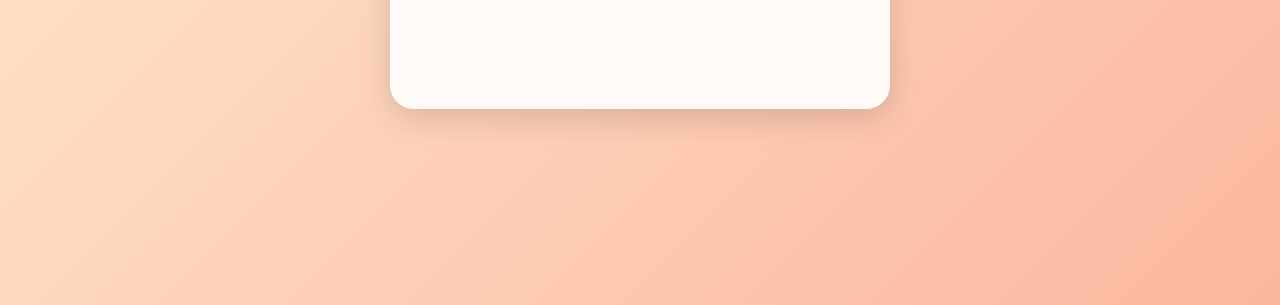
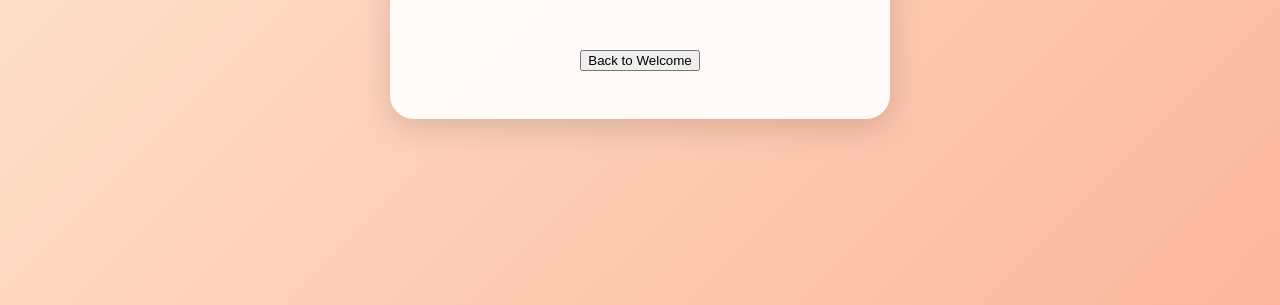
Before and after one commit to tatendacodespace/pickAdoor, a plain HTML site: page index.html in a window 1280 px wide. Shown: the part 495-800 px from the top of the page. Drawn offline with Linux system fonts and the light colour scheme.

Commit message:
Add back button to navigate to the welcome page

```diff
--- a/index.html
+++ b/index.html
@@ -28,6 +28,7 @@
       </div>
     </div>
     <div class="reveal" id="reveal"></div>
+    <button class="back-btn" onclick="window.location.href='welcome.html'">Back to Welcome</button>
   </div>
   <audio id="hoverSound" src="hover.mp3" preload="auto"></audio>
   <audio id="openSound" src="open.mp3" preload="auto"></audio>
```
